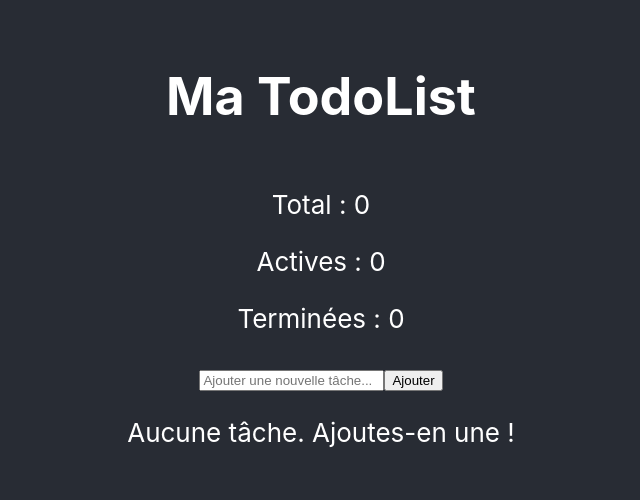
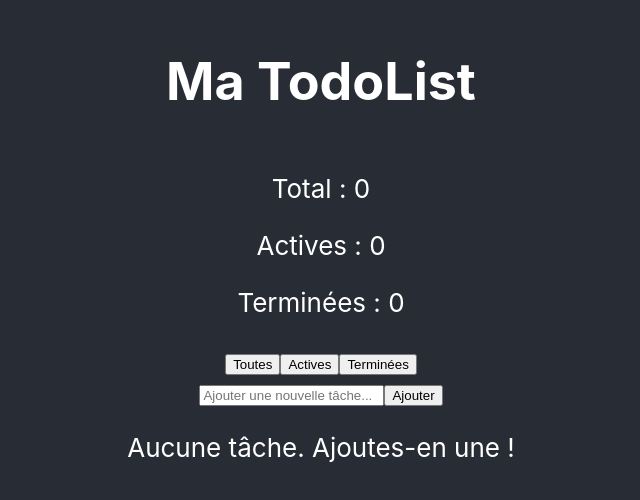
Before and after one commit to Pauline-hiez/ToDoList, a React (Create React App) app in the folder todolist-avancee/: page / in a window 1280 px wide. Shown: the part 148-648 px from the top of the page, without its empty margins (319-959 px from the left). Built offline with nearby package versions, Linux system fonts and the light colour scheme.

Commit message:
Création des filtres

```diff
--- a/todolist-avancee/src/App.js
+++ b/todolist-avancee/src/App.js
@@ -37,6 +37,21 @@ function App() {
   const nombreActives = todos.filter(t => !t.completed).length;
   const nombreTerminees = todos.filter(t => t.completed).length;
 
+  // State pour le filtre
+  const [filtre, setFiltre] = useState('toutes');
+
+  // Fonction pour filtrer les todos
+  const getTodosFilters = () => {
+    switch (filtre) {
+      case 'actives':
+        return todos.filter(t => !t.completed);
+      case 'terminees':
+        return todos.filter(t => t.completed);
+      default:
+        return todos;
+    }
+  };
+
   // Utiliser TodoForm et TodoList pour ajouter et afficher des tâches
   return (
     <div className="App">
@@ -47,8 +62,13 @@ function App() {
           <p>Actives : {nombreActives}</p>
           <p>Terminées : {nombreTerminees}</p>
         </div>
+        <div>
+          <button onClick={() => setFiltre('toutes')}>Toutes</button>
+          <button onClick={() => setFiltre('actives')}>Actives</button>
+          <button onClick={() => setFiltre('terminees')}>Terminées</button>
+        </div>
         <TodoForm onAjouter={ajouterTodo} />
-        <TodoList todos={todos} onToggle={toggleTodo} onSupprimer={supprimerTodo} />
+        <TodoList todos={getTodosFilters()} onToggle={toggleTodo} onSupprimer={supprimerTodo} />
       </header>
     </div>
   );
```
